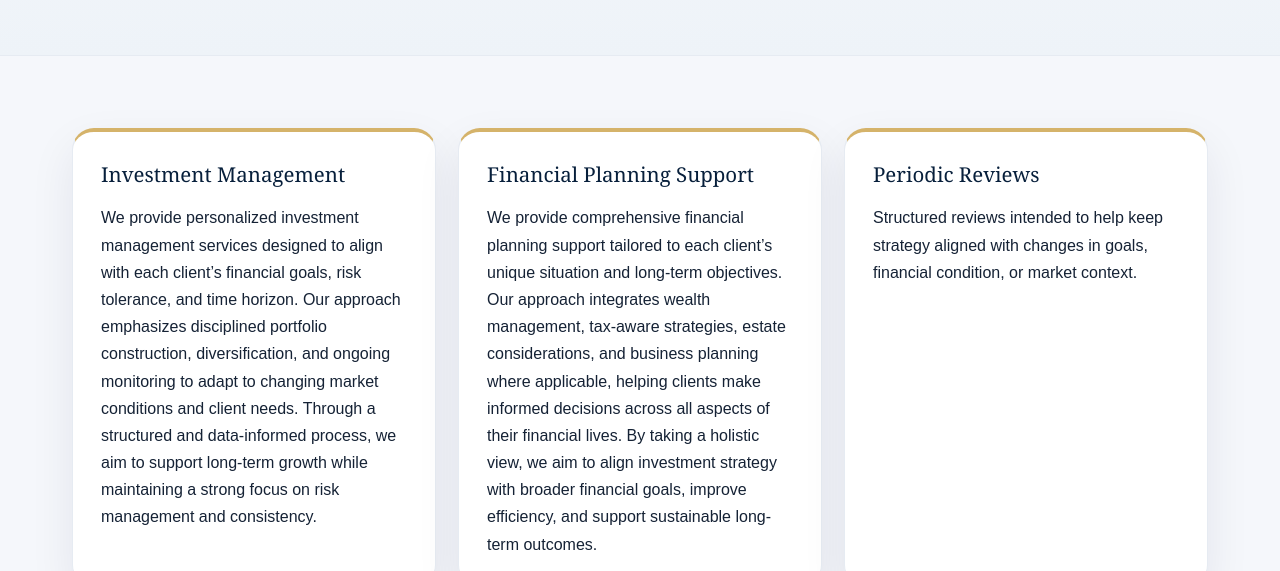
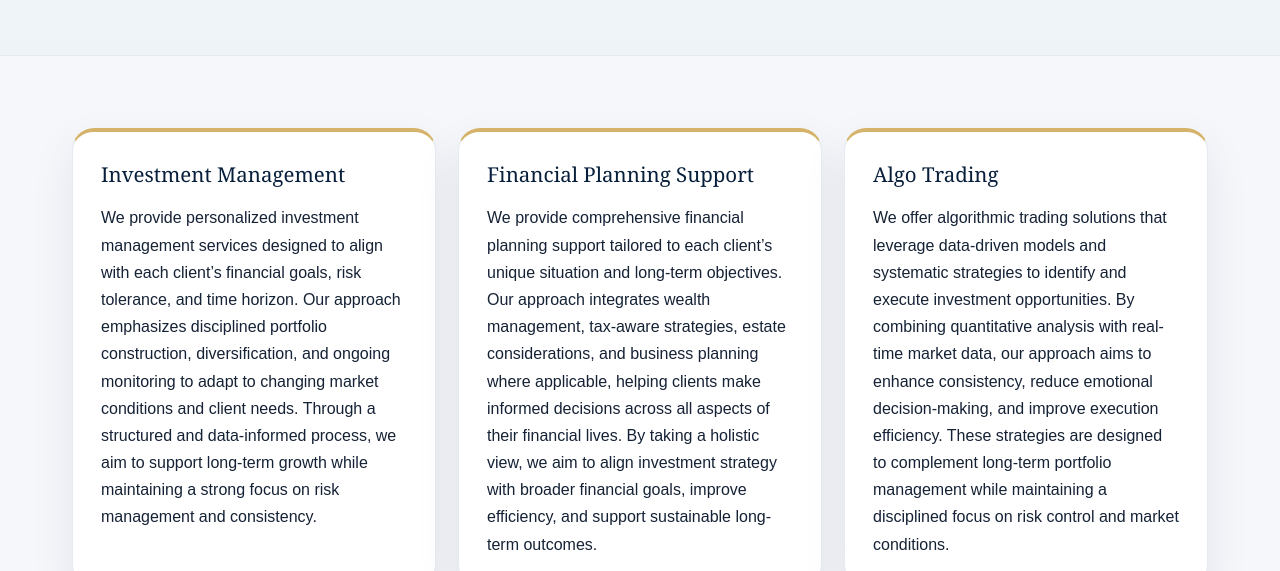
Before and after one commit to chengkou7/timeinvestmentadvisers.github.io, a plain HTML site: page services.html in a window 1280 px wide. Shown: the part 263-834 px from the top of the page. Drawn offline with Linux system fonts and the light colour scheme.

Commit message:
Add files via upload

```diff
--- a/services.html
+++ b/services.html
@@ -49,10 +49,6 @@
       <h3>Financial Planning Support</h3>
       <p>We provide comprehensive financial planning support tailored to each client’s unique situation and long-term objectives. Our approach integrates wealth management, tax-aware strategies, estate considerations, and business planning where applicable, helping clients make informed decisions across all aspects of their financial lives. By taking a holistic view, we aim to align investment strategy with broader financial goals, improve efficiency, and support sustainable long-term outcomes.</p>
     </div>
-    <div class="card card-accent">
-      <h3>Periodic Reviews</h3>
-      <p>Structured reviews intended to help keep strategy aligned with changes in goals, financial condition, or market context.</p>
-    </div>
 	<div class="card card-accent">
       <h3>Algo Trading</h3>
       <p>We offer algorithmic trading solutions that leverage data-driven models and systematic strategies to identify and execute investment opportunities. By combining quantitative analysis with real-time market data, our approach aims to enhance consistency, reduce emotional decision-making, and improve execution efficiency. These strategies are designed to complement long-term portfolio management while maintaining a disciplined focus on risk control and market conditions.</p>
```
